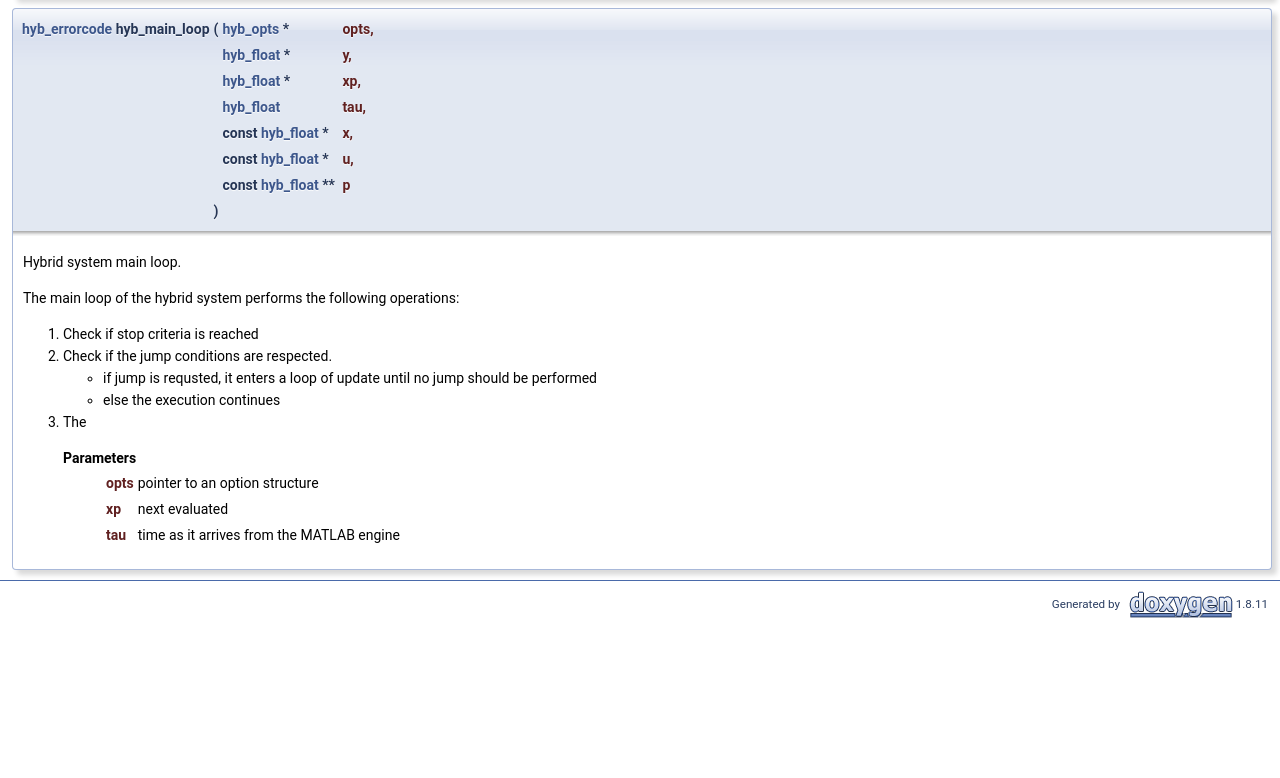
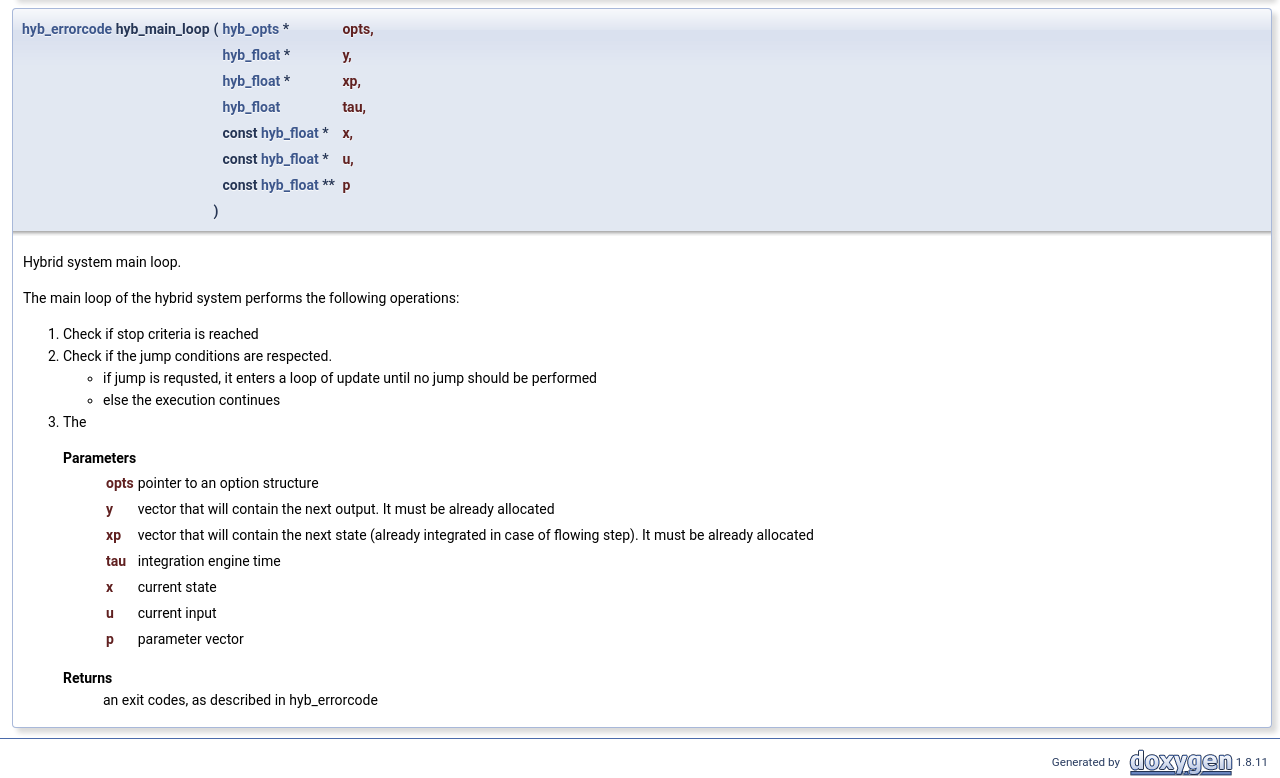
Before and after one commit to MatteoRagni/libhybrid, a plain HTML site: page docs/libhybrid_8c.html in a window 1280 px wide. Shown: the part 991-1769 px from the top of the page. Before the commit the page ends 1611 px from the top, so only its background shows below. Drawn offline with nearby package versions, Linux system fonts and the light colour scheme; some packages are replaced by stand-ins of ours; a script that the page names is missing.

Commit message:
working on documentation

```diff
--- a/docs/libhybrid_8c.html
+++ b/docs/libhybrid_8c.html
@@ -196,12 +196,16 @@ Functions</h2></td></tr>
 <li>The <dl class="params"><dt>Parameters</dt><dd>
   <table class="params">
     <tr><td class="paramname">opts</td><td>pointer to an option structure </td></tr>
-    <tr><td class="paramname">xp</td><td>next evaluated </td></tr>
-    <tr><td class="paramname">tau</td><td>time as it arrives from the MATLAB engine </td></tr>
-    <tr><td class="paramname"></td><td></td></tr>
+    <tr><td class="paramname">y</td><td>vector that will contain the next output. It must be already allocated </td></tr>
+    <tr><td class="paramname">xp</td><td>vector that will contain the next state (already integrated in case of flowing step). It must be already allocated </td></tr>
+    <tr><td class="paramname">tau</td><td>integration engine time </td></tr>
+    <tr><td class="paramname">x</td><td>current state </td></tr>
+    <tr><td class="paramname">u</td><td>current input </td></tr>
+    <tr><td class="paramname">p</td><td>parameter vector </td></tr>
   </table>
   </dd>
 </dl>
+<dl class="section return"><dt>Returns</dt><dd>an exit codes, as described in hyb_errorcode </dd></dl>
 </li>
 </ol>
 
```
Also changed, not shown: docs/index.html (+4 -1 lines), docs/libhybrid_8h.html (+7 -3 lines), docs/libhybrid_8h_source.html (+1 -1 lines), 1 other file.
